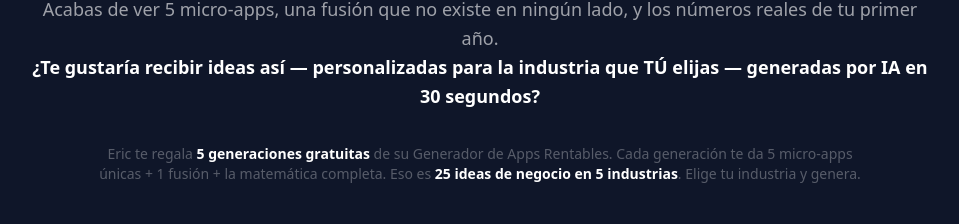
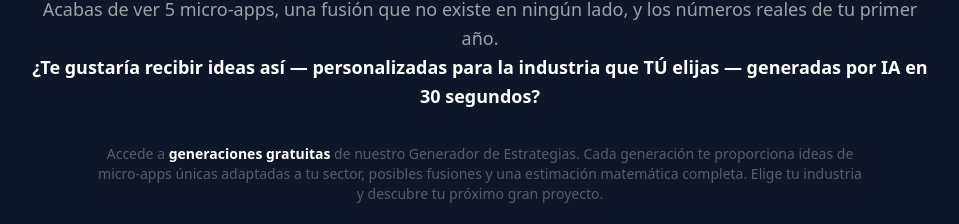
Before and after one commit to Servingbuilderapp/serving-builder-app, a Next.js app: page / in a window 1280 px wide. Shown: the part 3575-3799 px from the top of the page, without its empty margins (160-1119 px from the left). Built offline with nearby package versions, Linux system fonts and the light colour scheme; no server answers; the database is empty.

Commit message:
fix: replace placeholder copy about Eric

```diff
--- a/src/app/page.tsx
+++ b/src/app/page.tsx
@@ -369,7 +369,7 @@ export default async function LandingPage() {
             </p>
 
             <p className="text-white/30 font-medium text-sm max-w-3xl">
-              Eric te regala <span className="text-white font-black">5 generaciones gratuitas</span> de su Generador de Apps Rentables. Cada generación te da 5 micro-apps únicas + 1 fusión + la matemática completa. Eso es <span className="text-white font-black">25 ideas de negocio en 5 industrias</span>. Elige tu industria y genera.
+              Accede a <span className="text-white font-black">generaciones gratuitas</span> de nuestro Generador de Estrategias. Cada generación te proporciona ideas de micro-apps únicas adaptadas a tu sector, posibles fusiones y una estimación matemática completa. Elige tu industria y descubre tu próximo gran proyecto.
             </p>
           </div>
 
```
